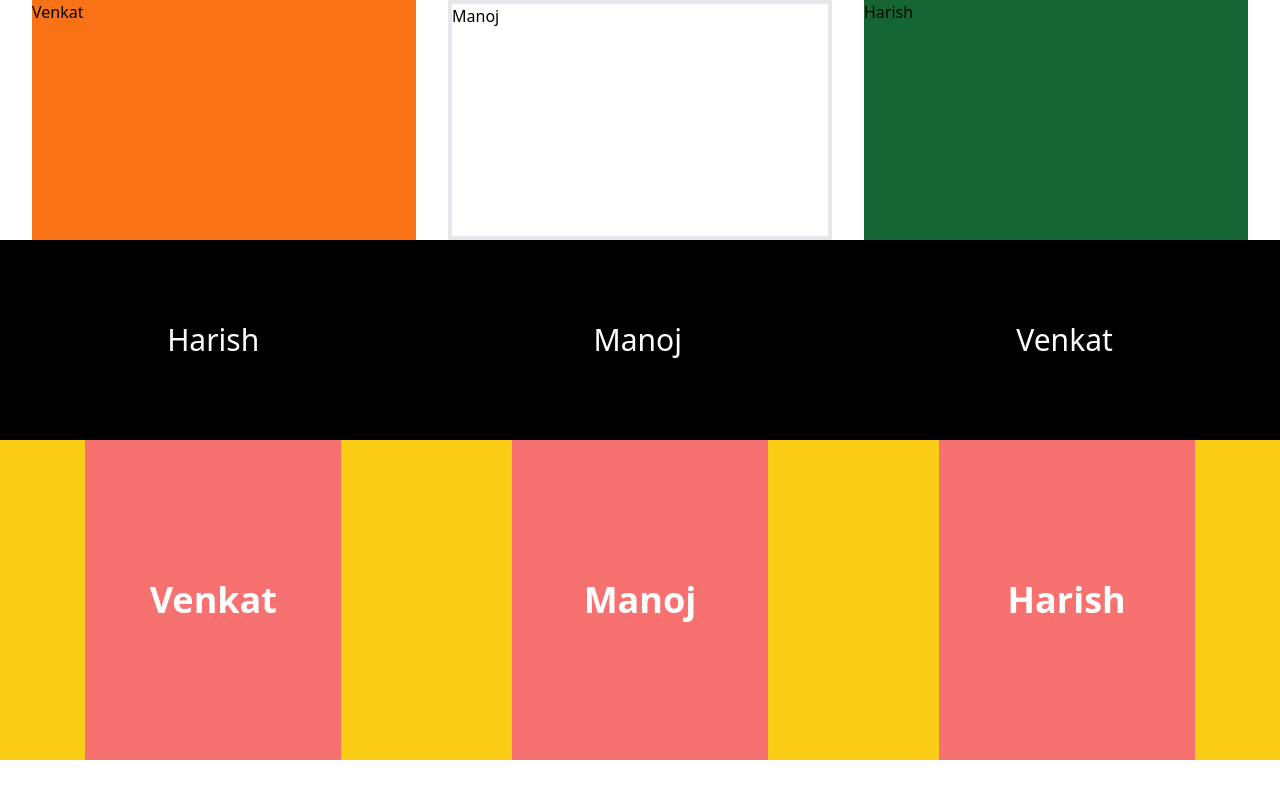
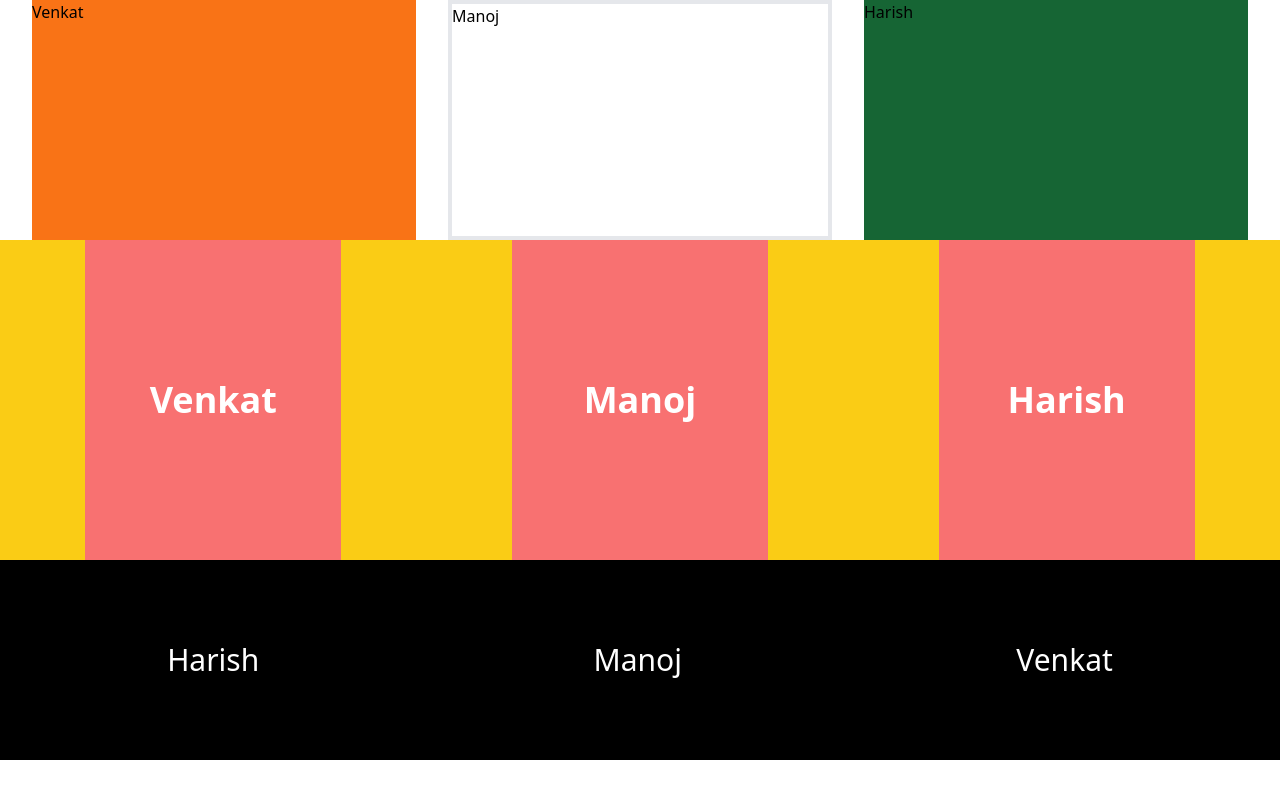
Before and after one commit to aarya33382/Git_demo, a React (Create React App) app: page / in a window 1280 px wide. Built offline with nearby package versions, Linux system fonts and the light colour scheme.

Commit message:
last commit

```diff
--- a/src/App.js
+++ b/src/App.js
@@ -7,8 +7,8 @@ function App() {
    <>
     <div className="w-screen h-screen">
       <Home />
+      <Content/>
       <Footer/>
-      <Content/>
     </div>
    </>
   );
```
